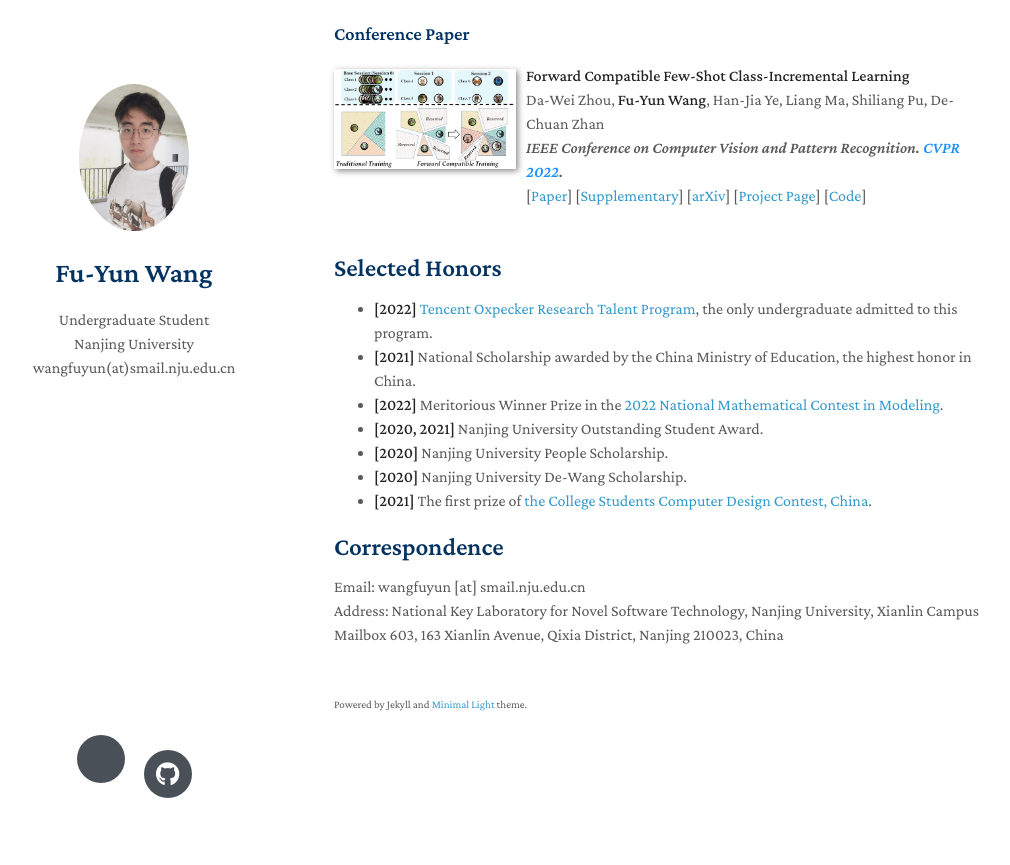
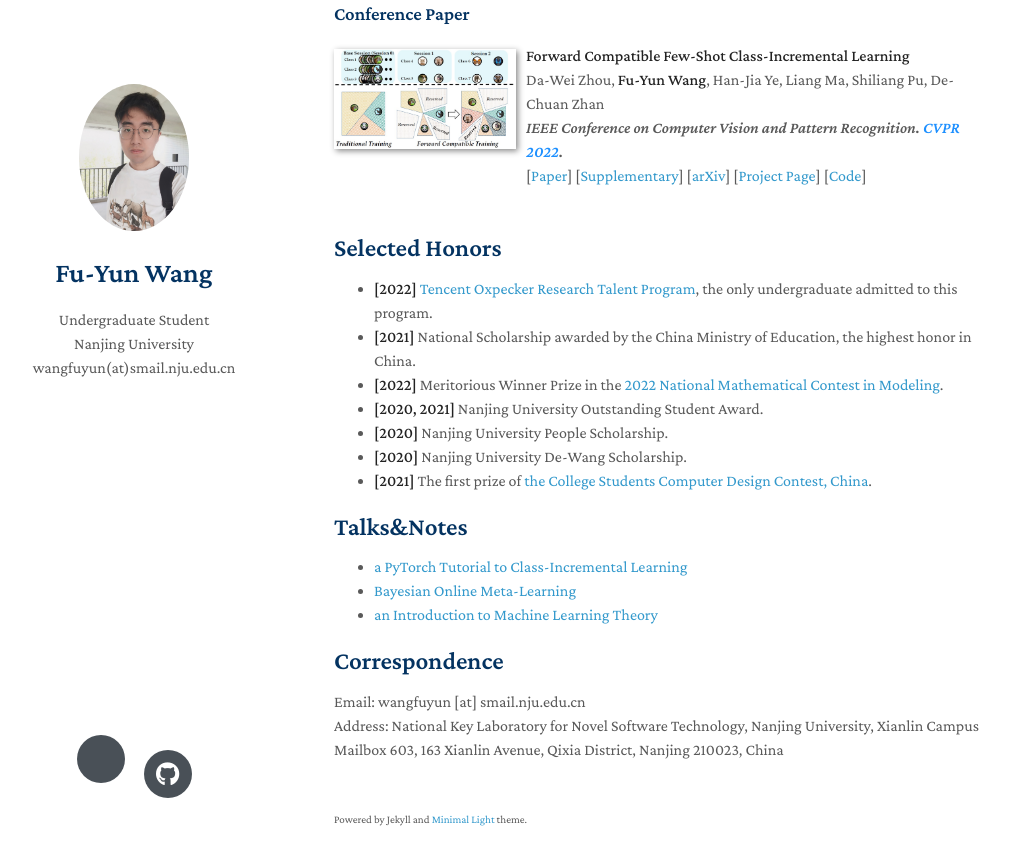
Before and after one commit to G-U-N/G-U-N.github.io, a Jekyll site: the page built from index.md, in a window 1280 px wide and 900 px high, scrolled down 1061 px. Shown: the top 865 px of the window, without its empty margins (136-1146 px from the left). Built offline with Jekyll 4.4.1, drawn with Linux system fonts in a browser that asks for light colours; nearby versions of some CDN libraries; a style sheet for code colours, icons or effects is not loaded; our own code applies the rules of GitHub Pages for plain Markdown files.

Commit message:
update notes

```diff
--- a/index.md
+++ b/index.md
@@ -13,7 +13,6 @@ As a beginner in research, I have great enthusiasm and interest in various field
 ## News
 
 - **[May. 2022]** I finished [a  PyTorch Tutorial to Class-Incremental Learning](https://github.com/G-U-N/a-PyTorch-Tutorial-to-Class-Incremental-Learning).
-
 - **[Apr. 2022]** One paper about class-incremental learning is uploaded to [arXiv](https://arxiv.org/abs/2204.04662).
 - **[Mar. 2022]** One paper about [few-shot class-incremental learning](https://arxiv.org/abs/2203.06953) is accepted to [CVPR 2022](http://cvpr2022.thecvf.com/).
 - **[Dec. 2021]** A Chinese survey of class-incremental learning is submitted to [CJC](http://cjc.ict.ac.cn/).
@@ -89,7 +88,10 @@ Da-Wei Zhou, <strong>Fu-Yun Wang</strong>, Han-Jia Ye, Liang Ma, Shiliang Pu, De
 - **[2020]** Nanjing University De-Wang Scholarship.
 - **[2021]** The first prize of [the College Students Computer Design Contest, China](http://jsjds.ruc.edu.cn/).
 
-
+## Talks&Notes
+- [a  PyTorch Tutorial to Class-Incremental Learning](https://github.com/G-U-N/a-PyTorch-Tutorial-to-Class-Incremental-Learning)
+- [Bayesian Online Meta-Learning](https://box.nju.edu.cn/f/127e3c7e49b9448581e3/)
+- [an Introduction to Machine Learning Theory](https://box.nju.edu.cn/f/a109daa457fb4a1fac6a/)
 
 ## Correspondence
 
```
